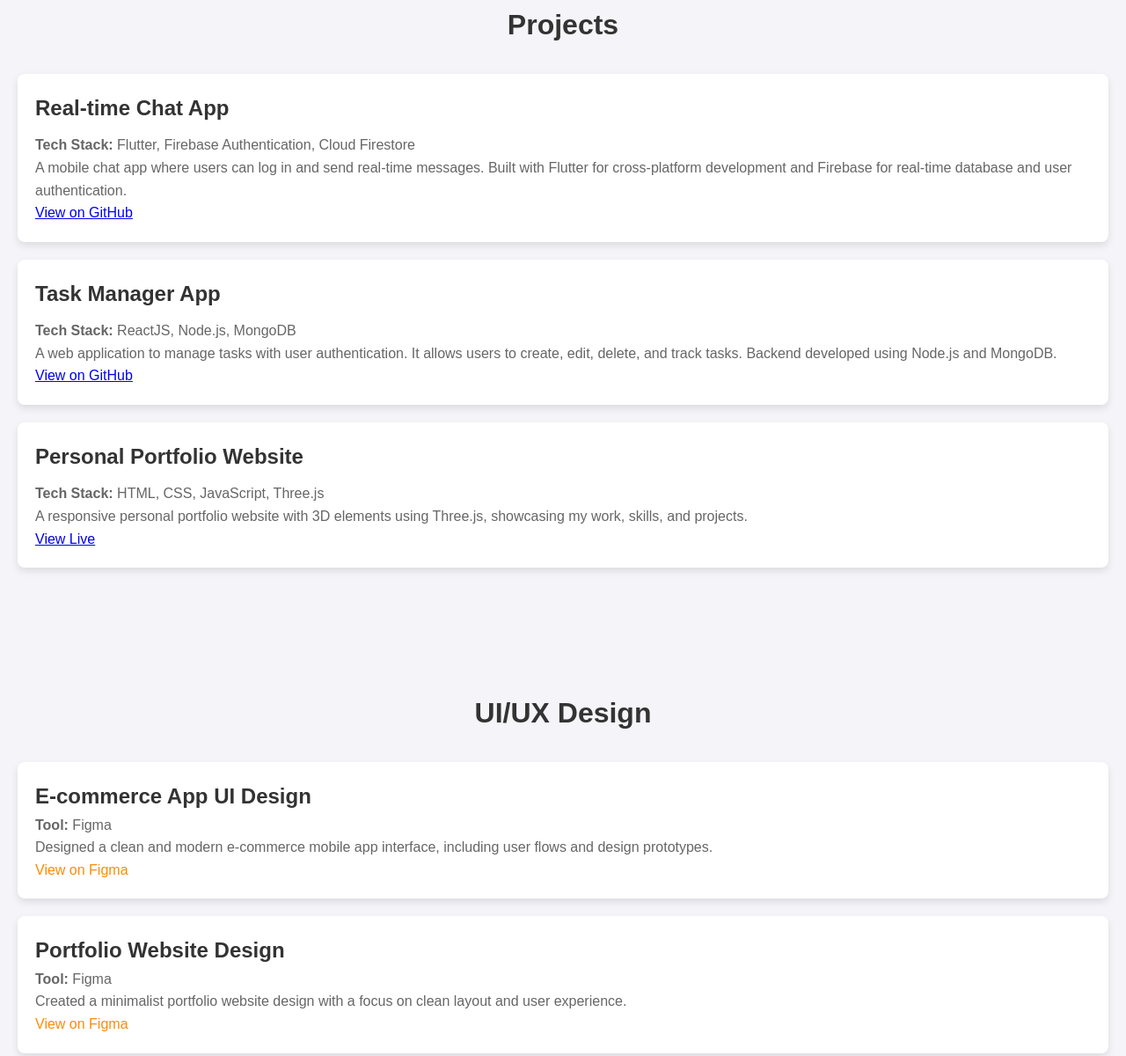
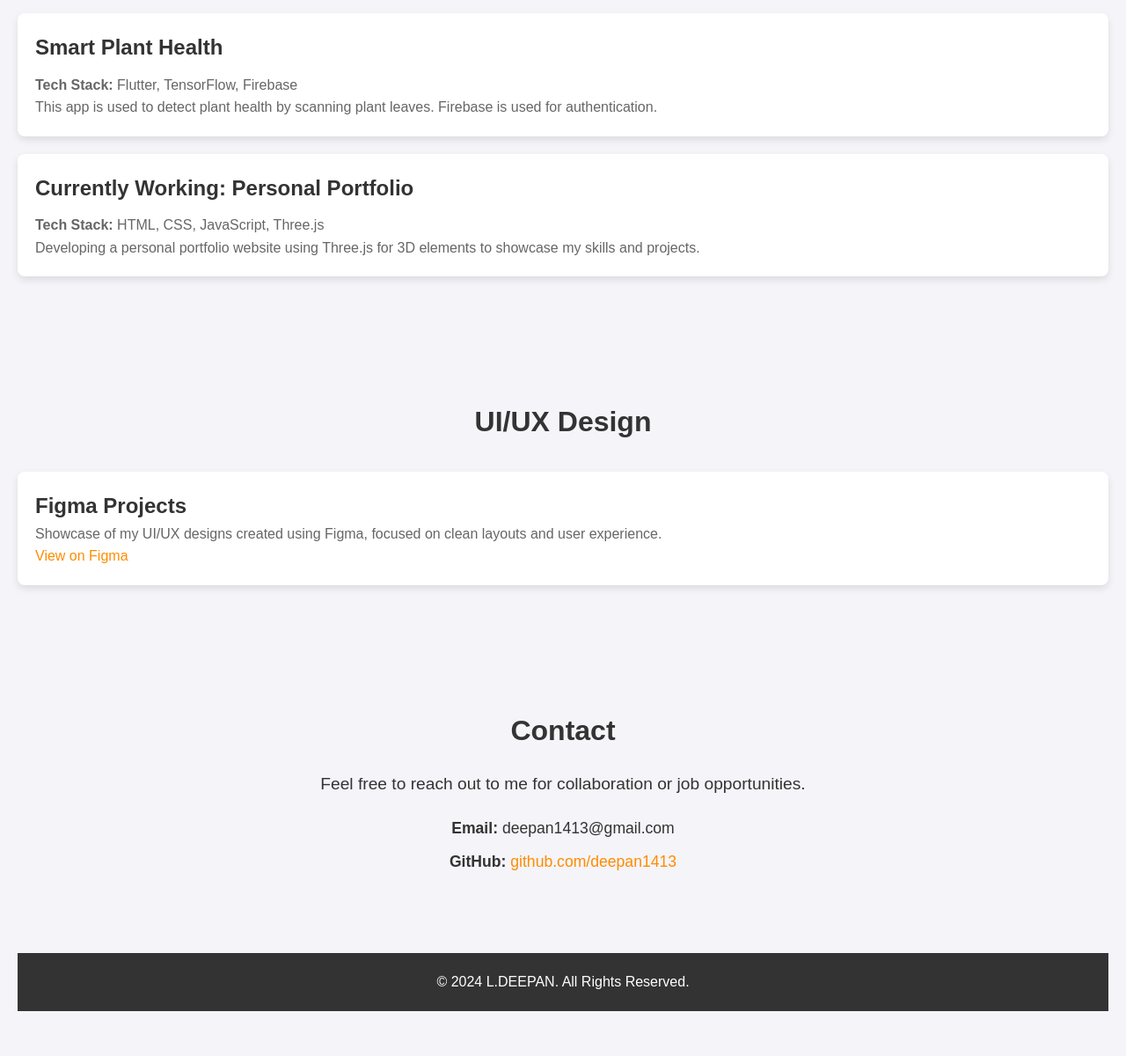
Before and after one commit to Deepan1413/portfolio, a plain HTML site: page index.html in a window 1280 px wide. Shown: the part 1180-2380 px from the top of the page at 88% size. After the commit the page ends 2349 px from the top, so only its background shows below. Drawn offline with Linux system fonts and the light colour scheme.

Commit message:
Update index.html
New

```diff
--- a/index.html
+++ b/index.html
@@ -1,16 +1,15 @@
 <!DOCTYPE html>
 <html lang="en">
+
 <head>
   <meta charset="UTF-8">
   <meta name="viewport" content="width=device-width, initial-scale=1.0">
   <meta http-equiv="X-UA-Compatible" content="IE=edge">
   <title>Deepan - Portfolio</title>
-  <!-- Add your custom CSS or external stylesheet here -->
   <link rel="stylesheet" href="style.css">
 </head>
+
 <body>
-
-  <!-- Header / Navigation -->
   <header>
     <nav>
       <ul>
@@ -24,17 +23,15 @@
     </nav>
   </header>
 
-  <!-- About Section -->
   <section id="about">
     <h1>Hi, I'm Deepan</h1>
     <p>
-      I'm a passionate Computer Science student with expertise across software development, UI/UX design, backend technologies, and multimedia production. With proficiency in multiple programming languages, frameworks, and tools like Firebase, MongoDB, Adobe Suite, and Blender, I thrive in both development and creative design.
+      I'm a passionate Computer Science student currently studying 3rd year B.Tech in Computer Science and Engineering (2022-2026 batch). I have expertise across software development, UI/UX design, backend technologies, multimedia production, and some experience in IoT projects.
     </p>
     <p><strong>Full-Stack Developer | Mobile App Specialist | Multimedia Creator</strong></p>
     <p>I am highly experienced with Linux (Kali, Ubuntu), Windows, and Mac OS, making me adaptable across different development environments.</p>
   </section>
 
-  <!-- Skills Section -->
   <section id="skills">
     <h2>Skills</h2>
     <div class="skills">
@@ -53,78 +50,48 @@
       <h3>Multimedia Tools:</h3>
       <p>Adobe After Effects, Premiere Pro, Photoshop, Illustrator, Blender</p>
 
-      <h3>Networking Knowledge:</h3>
-      <p>Basic Networking, Kali Linux, Wireshark, Nmap, Ubuntu Networking</p>
-
       <h3>Operating Systems:</h3>
       <p>Linux (Kali, Ubuntu), Windows, MacOS</p>
     </div>
   </section>
 
-  <!-- Projects Section -->
   <section id="projects">
     <h2>Projects</h2>
-
-    <!-- Project 1 -->
     <div class="project">
-      <h3>Real-time Chat App</h3>
-      <p><strong>Tech Stack:</strong> Flutter, Firebase Authentication, Cloud Firestore</p>
-      <p>A mobile chat app where users can log in and send real-time messages. Built with Flutter for cross-platform development and Firebase for real-time database and user authentication.</p>
-      <a href="https://github.com/yourprojectlink">View on GitHub</a>
+      <h3>Smart Plant Health</h3>
+      <p><strong>Tech Stack:</strong> Flutter, TensorFlow, Firebase</p>
+      <p>This app is used to detect plant health by scanning plant leaves. Firebase is used for authentication.</p>
     </div>
-
-    <!-- Project 2 -->
     <div class="project">
-      <h3>Task Manager App</h3>
-      <p><strong>Tech Stack:</strong> ReactJS, Node.js, MongoDB</p>
-      <p>A web application to manage tasks with user authentication. It allows users to create, edit, delete, and track tasks. Backend developed using Node.js and MongoDB.</p>
-      <a href="https://github.com/yourprojectlink">View on GitHub</a>
-    </div>
-
-    <!-- Project 3 -->
-    <div class="project">
-      <h3>Personal Portfolio Website</h3>
+      <h3>Currently Working: Personal Portfolio</h3>
       <p><strong>Tech Stack:</strong> HTML, CSS, JavaScript, Three.js</p>
-      <p>A responsive personal portfolio website with 3D elements using Three.js, showcasing my work, skills, and projects.</p>
-      <a href="https://yourportfoliolink.com">View Live</a>
+      <p>Developing a personal portfolio website using Three.js for 3D elements to showcase my skills and projects.</p>
     </div>
   </section>
 
-  <!-- UI/UX Design Section -->
   <section id="design">
     <h2>UI/UX Design</h2>
-     <div class="design-projects">
+    <div class="design-projects">
       <div class="design">
-        <h3>E-commerce App UI Design</h3>
-        <p><strong>Tool:</strong> Figma</p>
-        <p>Designed a clean and modern e-commerce mobile app interface, including user flows and design prototypes.</p>
-        <a href="https://embed.figma.com/design/YVOTAJ9Sy95pK1CFVV5cok/Untitled?node-id=0-1&embed-host=share">View on Figma</a>
-      </div>
-
-      <div class="design">
-        <h3>Portfolio Website Design</h3>
-        <p><strong>Tool:</strong> Figma</p>
-        <p>Created a minimalist portfolio website design with a focus on clean layout and user experience.</p>
-        <a href="https://www.figma.com/yourdesignlink">View on Figma</a>
+        <h3>Figma Projects</h3>
+        <p>Showcase of my UI/UX designs created using Figma, focused on clean layouts and user experience.</p>
+        <a href="https://yourfigmalink.com">View on Figma</a>
       </div>
     </div>
   </section>
 
-  <!-- Contact Section -->
   <section id="contact">
     <h2>Contact</h2>
     <p>Feel free to reach out to me for collaboration or job opportunities.</p>
     <ul>
       <li><strong>Email:</strong> deepan1413@gmail.com</li>
-      <!-- <li><strong>LinkedIn:</strong> <a href="https://linkedin.com/in/deepan1413">linkedin.com/in/yourprofile</a></li> -->
       <li><strong>GitHub:</strong> <a href="https://github.com/deepan1413">github.com/deepan1413</a></li>
     </ul>
   </section>
 
-  <!-- Footer -->
   <footer>
     <p>&copy; 2024 L.DEEPAN. All Rights Reserved.</p>
   </footer>
+</body>
 
-</body>
-</html>
+    </html>
```
